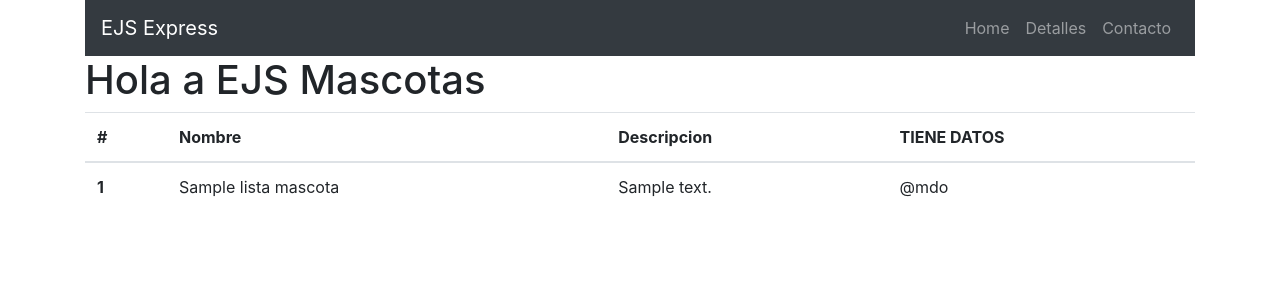
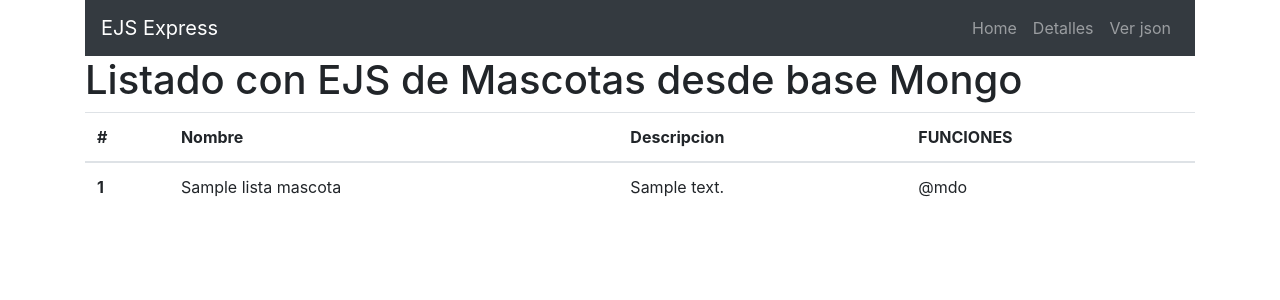
Before and after one commit to juanjoibar/Veterinaria, a Node project: template views/mascotas.ejs in a window 1280 px wide. Shown: the top 300 px of the page. Run offline with Node 20 templates, Linux system fonts and the light colour scheme; the template is opened without the code that fills it: most values are stand-ins (such as "Sample title", 1, 10 or a date in 2020).

Commit message:
fifth commit

```diff
--- a/views/index.ejs
+++ b/views/index.ejs
@@ -1,5 +1,5 @@
 <%- include('template/cabecera', {tituloweb: 'Inicio EJS'}); %>
 
-<h1>Hola a EJS <%= titulo %></h1>
+<h1>Hola estoy usando EJS con <%= titulo %></h1>
 
 <%- include('template/footer'); %>
--- a/views/mascotas.ejs
+++ b/views/mascotas.ejs
@@ -1,6 +1,6 @@
 <%- include('template/cabecera', {tituloweb: 'Inicio EJS'}); %>
 
-<h1>Hola a EJS Mascotas</h1>
+<h1>Listado con EJS de Mascotas desde base Mongo</h1>
 
 <div>
     <table class="table">
@@ -10,7 +10,7 @@
             <th scope="col">Nombre</th>
             <th scope="col">Descripcion</th>
             <% if (listaMascotas.length >0 ) { %>
-            <th scope="col"> TIENE DATOS</th>
+            <th scope="col"> FUNCIONES</th>
             <% } %>
           </tr>
         </thead>
--- a/views/template/navbar.ejs
+++ b/views/template/navbar.ejs
@@ -12,7 +12,7 @@
             <a class="nav-link" href="/mascotas">Detalles</a>
         </li>
         <li class="nav-item">
-            <a class="nav-link" href="/json">Contacto</a>
+            <a class="nav-link" href="/json">Ver json</a>
         </li>
         </ul>
     </div>
```
